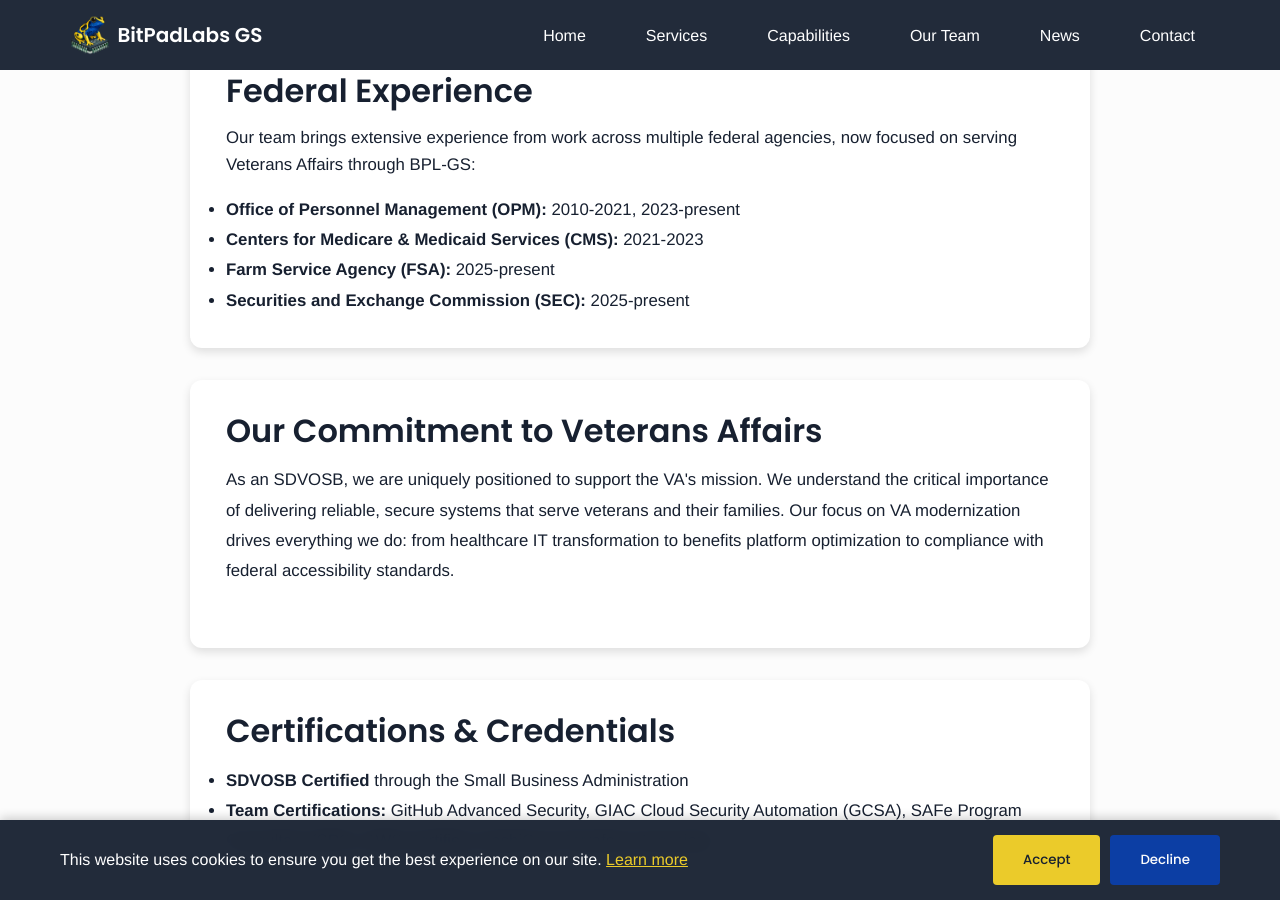
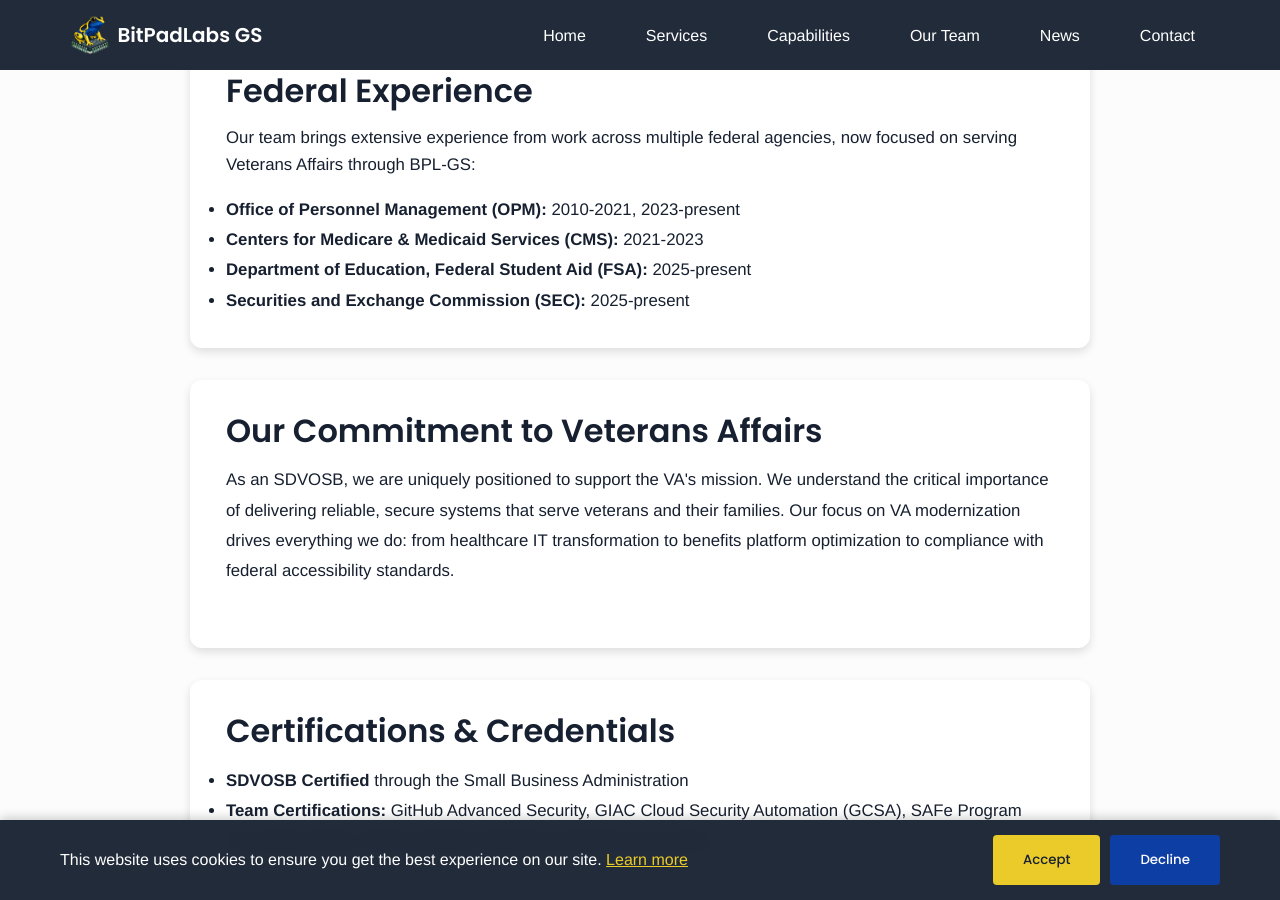
Before and after one commit to BitPadLabs/bitpadlabsgs-site, a Jekyll site: the page built from about.html, in a window 1280 px wide and 900 px high, scrolled down 1441 px. Built offline with Jekyll 4.4.1, drawn with Linux system fonts in a browser that asks for light colours.

Commit message:
Update FSA entry to Department of Education, Federal Student Aid
Clarifies the FSA entry in the about page to specify 'Department of Education, Federal Student Aid (FSA)' instead of just 'Farm Service Agency (FSA)'.

```diff
--- a/about.html
+++ b/about.html
@@ -43,7 +43,7 @@
         <ul style="font-size: 1.05rem; line-height: 1.8;">
           <li><strong>Office of Personnel Management (OPM):</strong> 2010-2021, 2023-present</li>
           <li><strong>Centers for Medicare & Medicaid Services (CMS):</strong> 2021-2023</li>
-          <li><strong>Farm Service Agency (FSA):</strong> 2025-present</li>
+          <li><strong>Department of Education, Federal Student Aid (FSA):</strong> 2025-present</li>
           <li><strong>Securities and Exchange Commission (SEC):</strong> 2025-present</li>
         </ul>
       </div>
```
